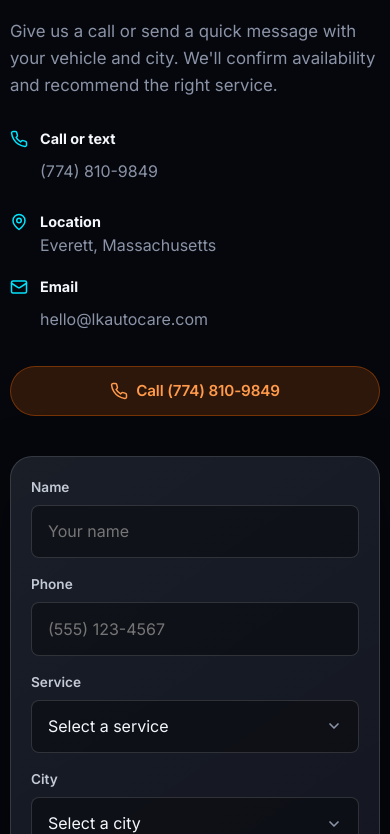
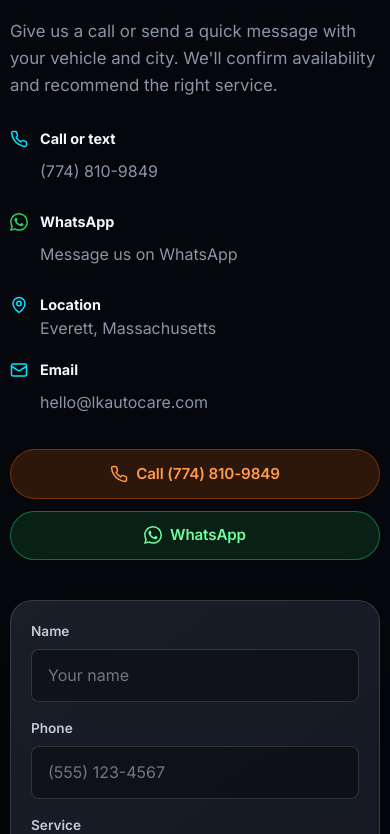
Before and after one commit to guibellir/lk-auto-care, a Next.js app: page / in a window 390 px wide. Shown: the part 8690-9524 px from the top of the page. Built offline with nearby package versions, Linux system fonts and the light colour scheme.

Commit message:
Add WhatsApp contact using the shop phone number.
Show WhatsApp under Call or text in the contact section, next to the call button, and in the footer.

```diff
--- a/src/app/globals.css
+++ b/src/app/globals.css
@@ -2103,6 +2103,39 @@
   gap: 0.75rem;
 }
 
+.contact-whatsapp-icon {
+  color: #25d366 !important;
+}
+
+.btn-whatsapp {
+  display: inline-flex;
+  align-items: center;
+  justify-content: center;
+  gap: 0.5rem;
+  border-radius: 999px;
+  border: 1px solid rgba(37, 211, 102, 0.45);
+  background: rgba(37, 211, 102, 0.12);
+  color: #6dff9a;
+  font-weight: 600;
+  padding: 0.7rem 1.15rem;
+  min-height: 48px;
+  transition:
+    background 0.15s ease,
+    border-color 0.15s ease,
+    color 0.15s ease,
+    transform 0.15s ease;
+}
+
+.btn-whatsapp:hover {
+  background: rgba(37, 211, 102, 0.22);
+  border-color: rgba(37, 211, 102, 0.7);
+  color: #9fffc0;
+}
+
+.btn-whatsapp:active {
+  transform: scale(0.98);
+}
+
 .contact-form {
   display: grid;
   gap: 1rem;
--- a/src/components/Footer.tsx
+++ b/src/components/Footer.tsx
@@ -1,11 +1,12 @@
 import Image from 'next/image'
 import Link from 'next/link'
 import { brand } from '@/data/brand'
-import { emailLink, instagramUrl, phoneLink } from '@/lib/contact'
-import { InstagramIcon, MailIcon, PhoneIcon } from '@/components/Icons'
+import { emailLink, instagramUrl, phoneLink, whatsappLink } from '@/lib/contact'
+import { InstagramIcon, MailIcon, PhoneIcon, WhatsAppIcon } from '@/components/Icons'
 
 export function Footer() {
   const tel = phoneLink()
+  const wa = whatsappLink()
   const year = new Date().getFullYear()
 
   return (
@@ -65,6 +66,11 @@
               <PhoneIcon size={16} /> {brand.phoneDisplay || brand.phone}
             </a>
           ) : null}
+          {wa ? (
+            <a href={wa} target="_blank" rel="noopener noreferrer">
+              <WhatsAppIcon size={16} /> WhatsApp
+            </a>
+          ) : null}
           <a href={emailLink()}>
             <MailIcon size={16} /> {brand.email}
           </a>
--- a/src/components/HomeContent.tsx
+++ b/src/components/HomeContent.tsx
@@ -17,13 +17,15 @@
   MailIcon,
   MapPinIcon,
   PhoneIcon,
+  WhatsAppIcon,
   serviceIcon,
 } from '@/components/Icons'
-import { emailLink, phoneLink } from '@/lib/contact'
+import { emailLink, phoneLink, whatsappLink } from '@/lib/contact'
 
 export function HomeContent() {
   const marqueeCities = [...serviceAreas, ...serviceAreas]
   const tel = phoneLink()
+  const wa = whatsappLink()
 
   return (
     <main id="main">
@@ -352,6 +354,17 @@
                   </div>
                 </div>
               ) : null}
+              {wa ? (
+                <div className="stagger-item">
+                  <WhatsAppIcon className="contact-whatsapp-icon" />
+                  <div>
+                    <strong>WhatsApp</strong>
+                    <a href={wa} target="_blank" rel="noopener noreferrer">
+                      Message us on WhatsApp
+                    </a>
+                  </div>
+                </div>
+              ) : null}
               <div className="stagger-item">
                 <MapPinIcon />
                 <div>
@@ -369,12 +382,25 @@
                 </div>
               </div>
             </div>
-            {tel ? (
+            {tel || wa ? (
               <div className="contact-actions stagger-children">
-                <a className="btn btn-secondary stagger-item" href={tel}>
-                  <PhoneIcon size={18} />
-                  Call {brand.phoneDisplay || brand.phone}
-                </a>
+                {tel ? (
+                  <a className="btn btn-secondary stagger-item" href={tel}>
+                    <PhoneIcon size={18} />
+                    Call {brand.phoneDisplay || brand.phone}
+                  </a>
+                ) : null}
+                {wa ? (
+                  <a
+                    className="btn btn-whatsapp stagger-item"
+                    href={wa}
+                    target="_blank"
+                    rel="noopener noreferrer"
+                  >
+                    <WhatsAppIcon size={18} />
+                    WhatsApp
+                  </a>
+                ) : null}
               </div>
             ) : null}
           </Reveal>
--- a/src/components/Icons.tsx
+++ b/src/components/Icons.tsx
@@ -33,6 +33,21 @@
       aria-hidden="true"
     >
       <path d="M22 16.92v3a2 2 0 0 1-2.18 2 19.79 19.79 0 0 1-8.63-3.07 19.5 19.5 0 0 1-6-6 19.79 19.79 0 0 1-3.07-8.67A2 2 0 0 1 4.11 2h3a2 2 0 0 1 2 1.72c.127.96.361 1.903.7 2.81a2 2 0 0 1-.45 2.11L8.09 9.91a16 16 0 0 0 6 6l1.27-1.27a2 2 0 0 1 2.11-.45c.907.339 1.85.573 2.81.7A2 2 0 0 1 22 16.92z" />
+    </svg>
+  )
+}
+
+export function WhatsAppIcon({ size = 18, className }: IconProps) {
+  return (
+    <svg
+      width={size}
+      height={size}
+      viewBox="0 0 24 24"
+      fill="currentColor"
+      className={className}
+      aria-hidden="true"
+    >
+      <path d="M17.472 14.382c-.297-.149-1.758-.867-2.03-.967-.273-.099-.471-.148-.67.15-.197.297-.767.966-.94 1.164-.173.199-.347.223-.644.075-.297-.15-1.255-.463-2.39-1.475-.883-.788-1.48-1.761-1.653-2.059-.173-.297-.018-.458.13-.606.134-.133.298-.347.446-.52.149-.174.198-.298.298-.497.099-.198.05-.371-.025-.52-.075-.149-.669-1.612-.916-2.207-.242-.579-.487-.5-.669-.51-.173-.008-.371-.01-.57-.01-.198 0-.52.074-.792.372-.272.297-1.04 1.016-1.04 2.479 0 1.462 1.065 2.875 1.213 3.074.149.198 2.096 3.2 5.077 4.487.709.306 1.262.489 1.694.625.712.227 1.36.195 1.871.118.571-.085 1.758-.719 2.006-1.413.248-.694.248-1.289.173-1.413-.074-.124-.272-.198-.57-.347m-5.421 7.403h-.004a9.87 9.87 0 01-5.031-1.378l-.361-.214-3.741.982.998-3.648-.235-.374a9.86 9.86 0 01-1.51-5.26c.001-5.45 4.436-9.884 9.888-9.884 2.64 0 5.122 1.03 6.988 2.898a9.825 9.825 0 012.893 6.994c-.003 5.45-4.435 9.884-9.885 9.884m8.413-18.297A11.815 11.815 0 0012.05 0C5.495 0 .16 5.335.157 11.892c0 2.096.547 4.142 1.588 5.945L.057 24l6.305-1.654a11.882 11.882 0 005.683 1.448h.005c6.554 0 11.89-5.335 11.893-11.893a11.821 11.821 0 00-3.48-8.413z" />
     </svg>
   )
 }
--- a/src/data/brand.ts
+++ b/src/data/brand.ts
@@ -21,8 +21,8 @@
   email: 'hello@lkautocare.com',
   /** Instagram handle without @ — update when live */
   instagram: 'lkautocare7',
-  /** WhatsApp digits only with country code, e.g. 17815551234 — leave empty until set */
-  whatsapp: '' as string,
+  /** WhatsApp digits only with country code (same line as phone) */
+  whatsapp: '17748109849',
   priceRange: '$$',
   locale: 'en_US',
   language: 'en-US',
--- a/src/lib/contact.ts
+++ b/src/lib/contact.ts
@@ -6,11 +6,12 @@
 }
 
 export function whatsappLink(message?: string): string | null {
-  if (!brand.whatsapp) return null
+  const digits = (brand.whatsapp || brand.phone || '').replace(/\D/g, '')
+  if (!digits) return null
   const text =
     message ??
     `Hi! I found ${brand.name} online and I would like to book a service.`
-  return `https://wa.me/${brand.whatsapp}?text=${encodeURIComponent(text)}`
+  return `https://wa.me/${digits}?text=${encodeURIComponent(text)}`
 }
 
 export function emailLink(subject?: string): string {
```
